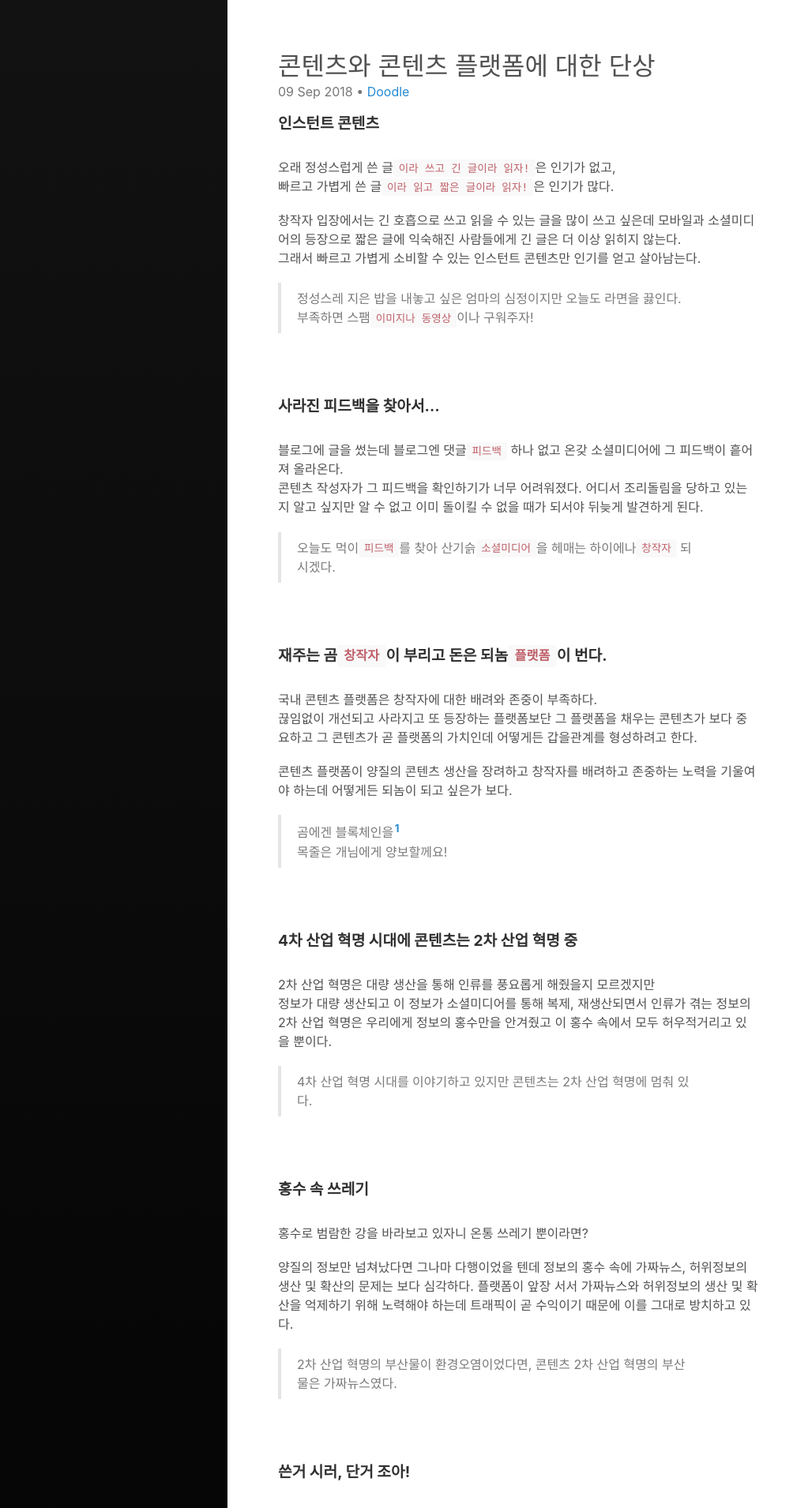
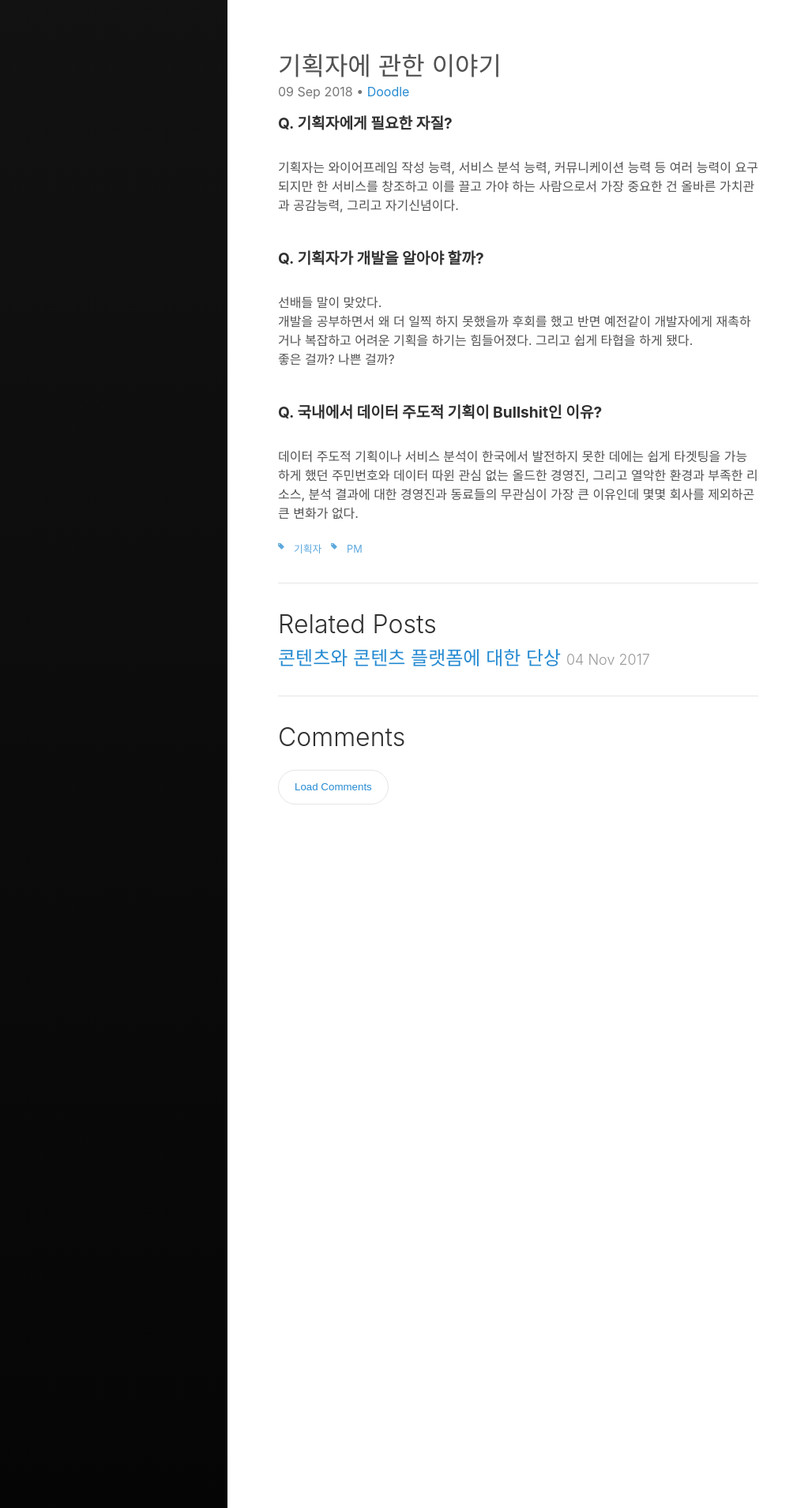
Before and after one commit to germweapon/germweapon.github.io, a Jekyll site: the page built from _posts/2018-09-09-기획자에게-필요한-자질은?.md, in a window 1280 px wide. Shown: the top 1910 px of the page at 79% size, without its empty margins (0-1023 px from the left). Built offline with Jekyll 4.4.1, drawn with Linux system fonts in a browser that asks for light colours; some of the changed text lies outside the part shown.

Commit message:
modify new post

```diff
--- a/_posts/2018-09-09-기획자에게-필요한-자질은?.md
+++ b/_posts/2018-09-09-기획자에게-필요한-자질은?.md
@@ -1,85 +1,28 @@
 ---
 layout: post
-title: 콘텐츠와 콘텐츠 플랫폼에 대한 단상
-description: "콘텐츠 플랫폼에 대한 경고"
+title: 기획자에 관한 이야기
+description: "기획자를 위한 가이드"
 image: "/assets/_images/2017-11/germweapon.jpg"
 categories:
   - Doodle
 tags:
-  - 소셜미디어
-  - SNS
-  - 큐레이션
-  - 콘텐츠
-  - 플랫폼
-  - 필터버블
-  - 가짜뉴스
-last_modified_at: 2017-11-05T12:00:00-05:00
+  - 기획자
+  - PM
 ---
 
-#### **인스턴트 콘텐츠**
+
+#### **Q. 기획자에게 필요한 자질?**
 <br/>
-오래 정성스럽게 쓴 글`이라 쓰고 긴 글이라 읽자!`은 인기가 없고,<br/>
-빠르고 가볍게 쓴 글`이라 읽고 짧은 글이라 읽자!`은 인기가 많다.
-
-창작자 입장에서는 긴 호흡으로 쓰고 읽을 수 있는 글을 많이 쓰고 싶은데 모바일과 소셜미디어의 등장으로 짧은 글에 익숙해진 사람들에게 긴 글은 더 이상 읽히지 않는다.<br/>
-그래서 빠르고 가볍게 소비할 수 있는 인스턴트 콘텐츠만 인기를 얻고 살아남는다.
-
->정성스레 지은 밥을 내놓고 싶은 엄마의 심정이지만 오늘도 라면을 끓인다.<br/>
-부족하면 스팸`이미지나 동영상`이나 구워주자!
-
+기획자는 와이어프레임 작성 능력, 서비스 분석 능력, 커뮤니케이션 능력 등 여러 능력이 요구되지만 한 서비스를 창조하고 이를 끌고 가야 하는 사람으로서 가장 중요한 건 올바른 가치관과 공감능력, 그리고 자기신념이다.
 <br/>
 <br/>
-#### **사라진 피드백을 찾아서...**
+#### **Q. 기획자가 개발을 알아야 할까?**
 <br/>
-블로그에 글을 썼는데 블로그엔 댓글`피드백` 하나 없고 온갖 소셜미디어에 그 피드백이 흩어져 올라온다.<br/>
-콘텐츠 작성자가 그 피드백을 확인하기가 너무 어려워졌다. 어디서 조리돌림을 당하고 있는지 알고 싶지만 알 수 없고 이미 돌이킬 수 없을 때가 되서야 뒤늦게 발견하게 된다.
-
->오늘도 먹이`피드백`를 찾아 산기슭`소셜미디어`을 헤매는 하이에나`창작자` 되시겠다.
-
+선배들 말이 맞았다.<br/>
+개발을 공부하면서 왜 더 일찍 하지 못했을까 후회를 했고 반면 예전같이 개발자에게 재촉하거나 복잡하고 어려운 기획을 하기는 힘들어졌다. 그리고 쉽게 타협을 하게 됐다.<br/>
+좋은 걸까? 나쁜 걸까?
 <br/>
 <br/>
-#### **재주는 곰`창작자`이 부리고 돈은 되놈`플랫폼`이 번다.**
+#### **Q. 국내에서 데이터 주도적 기획이 Bullshit인 이유?**
 <br/>
-국내 콘텐츠 플랫폼은 창작자에 대한 배려와 존중이 부족하다.<br/>
-끊임없이 개선되고 사라지고 또 등장하는 플랫폼보단 그 플랫폼을 채우는 콘텐츠가 보다 중요하고 그 콘텐츠가 곧 플랫폼의 가치인데 어떻게든 갑을관계를 형성하려고 한다.
-
-콘텐츠 플랫폼이 양질의 콘텐츠 생산을 장려하고 창작자를 배려하고 존중하는 노력을 기울여야 하는데 어떻게든 되놈이 되고 싶은가 보다.
-
->곰에겐 블록체인을[^1]<br/>
-목줄은 개님에게 양보할께요!
-
-[^1]: <https://goo.gl/1NaqRe>
-<br/>
-<br/>
-#### **4차 산업 혁명 시대에 콘텐츠는 2차 산업 혁명 중**
-<br/>
-2차 산업 혁명은 대량 생산을 통해 인류를 풍요롭게 해줬을지 모르겠지만<br/>
-정보가 대량 생산되고 이 정보가 소셜미디어를 통해 복제, 재생산되면서 인류가 겪는 정보의 2차 산업 혁명은 우리에게 정보의 홍수만을 안겨줬고 이 홍수 속에서 모두 허우적거리고 있을 뿐이다.
-
->4차 산업 혁명 시대를 이야기하고 있지만 콘텐츠는 2차 산업 혁명에 멈춰 있다.
-
-<br/>
-<br/>
-#### **홍수 속 쓰레기**
-<br/>
-홍수로 범람한 강을 바라보고 있자니 온통 쓰레기 뿐이라면?
-
-양질의 정보만 넘쳐났다면 그나마 다행이었을 텐데 정보의 홍수 속에 가짜뉴스, 허위정보의 생산 및 확산의 문제는 보다 심각하다.
-플랫폼이 앞장 서서 가짜뉴스와 허위정보의 생산 및 확산을 억제하기 위해 노력해야 하는데 트래픽이 곧 수익이기 때문에 이를 그대로 방치하고 있다.
-
->2차 산업 혁명의 부산물이 환경오염이었다면, 콘텐츠 2차 산업 혁명의 부산물은 가짜뉴스였다.
-
-<br/>
-<br/>
-#### **쓴거 시러, 단거 조아!**
-<br/>
-대부분의 소셜미디어들이 관계 기반의 추천 큐레이션을 적용하다 보니 보고 싶고 듣고 싶은 것만 보려는 심리 때문에 비슷한 사고방식을 가진 사람들의 정보만을 접하며 우물 안 개구리가 되어간다.<br/>
-이로 인해 우리가 의식하지 못하는 사이 플랫폼이 사용자의 편의를 위해 제공하는 개인화 기능으로 인해 다양성을 잃고 가치 편향적인 사람들이 되면서 사회적 갈등이 심해지는 '필터버블'[^2] 문제를 겪게 된다.
-
-[^2]: <https://goo.gl/xF5qAv>
-
-하얼빈 장첸이 말하지 않나!
-
->'쓰디 쓴 약이 몸에 좋다.'라는 속담을 잊지 말라!
-
-<br/>
+데이터 주도적 기획이나 서비스 분석이 한국에서 발전하지 못한 데에는 쉽게 타겟팅을 가능하게 했던 주민번호와 데이터 따윈 관심 없는 올드한 경영진, 그리고 열악한 환경과 부족한 리소스, 분석 결과에 대한 경영진과 동료들의 무관심이 가장 큰 이유인데 몇몇 회사를 제외하곤 큰 변화가 없다.
```
